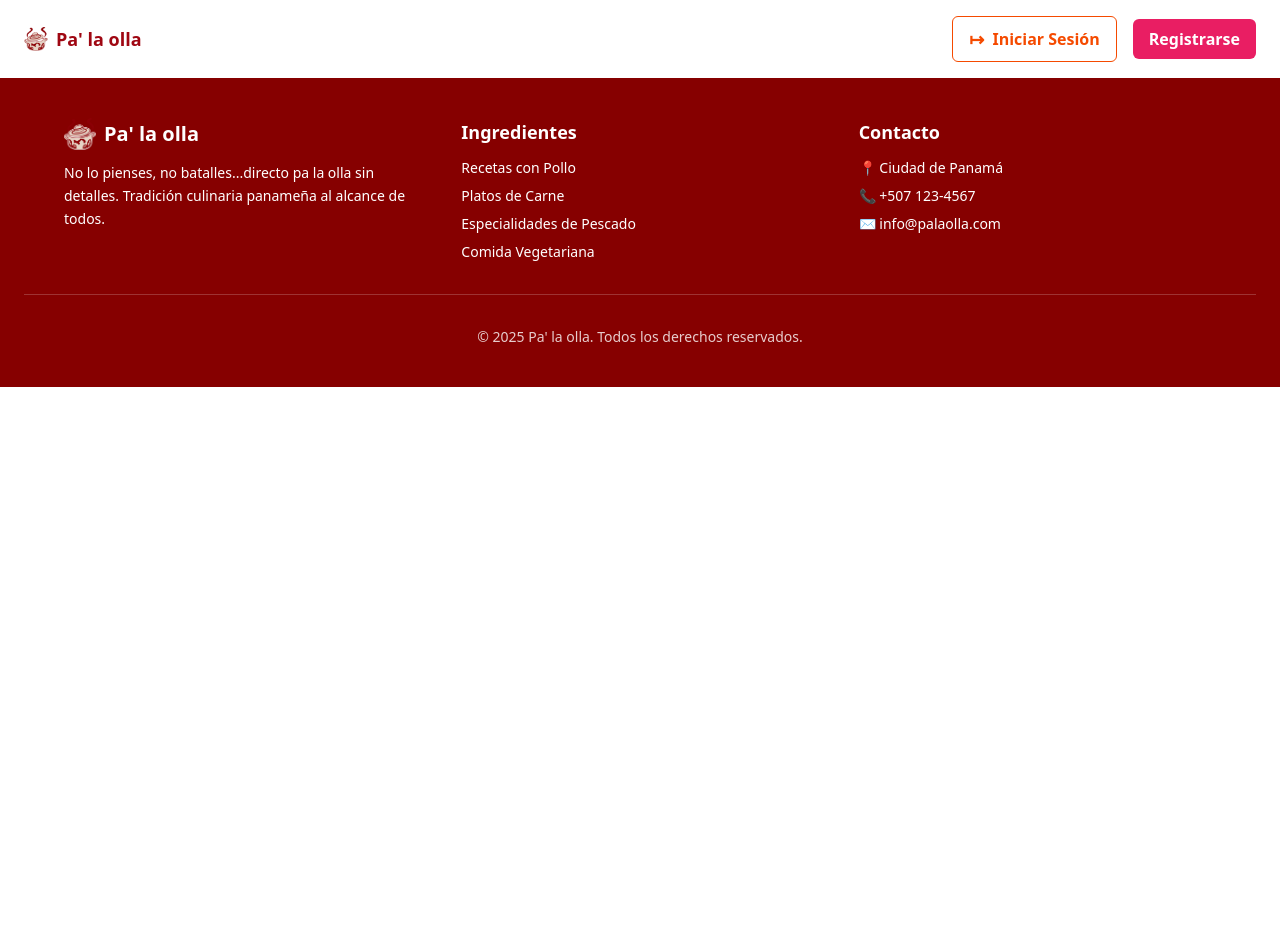
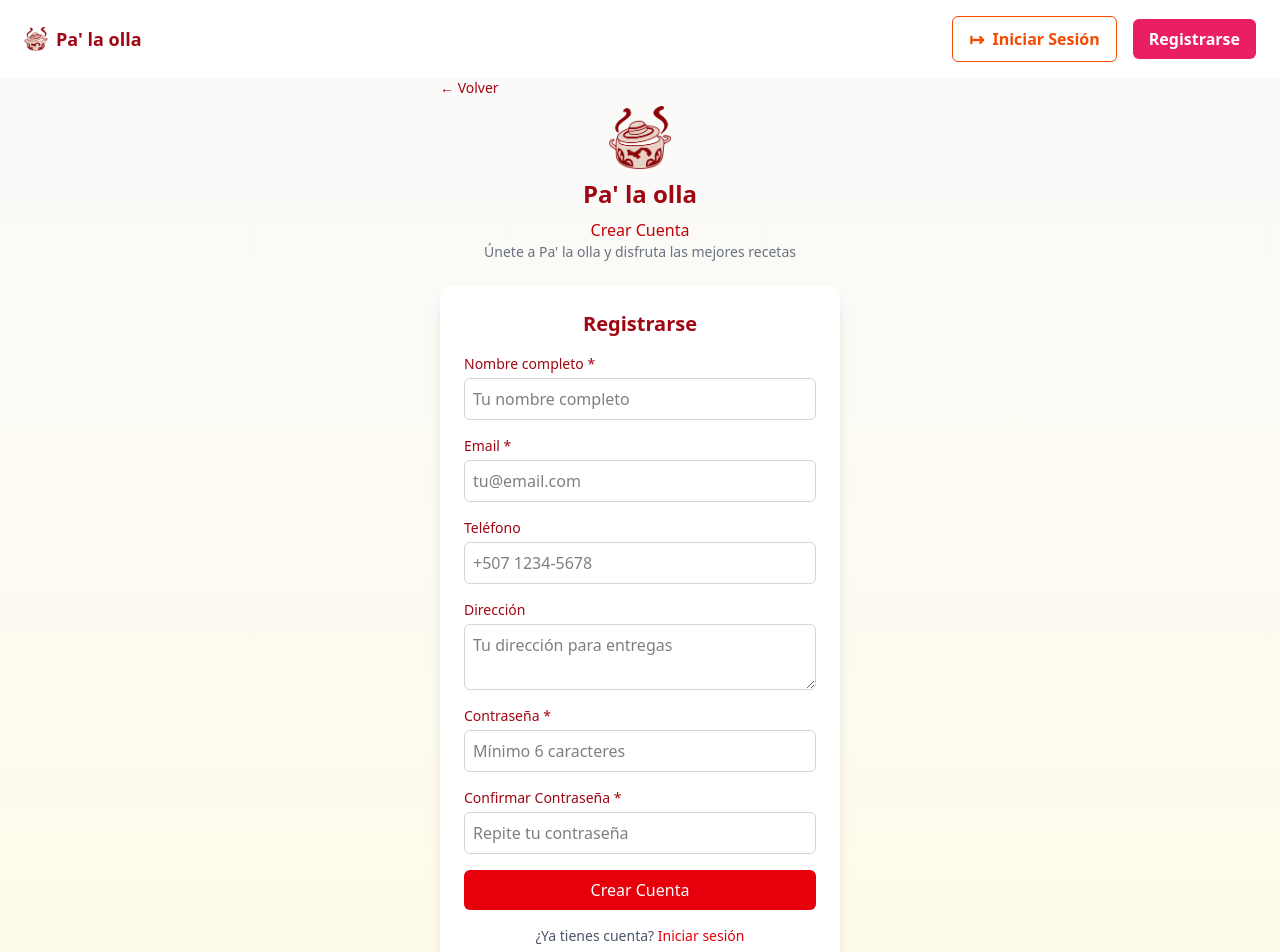
Before and after one commit to 44devCarlos/Pa-la-Olla, a React (Vite) app in the folder web/: page /register in a window 1280 px wide. Shown: the top 952 px of the page. Before the commit the page ends 800 px from the top, so only its background shows below. Built offline with nearby package versions, Linux system fonts and the light colour scheme.

Commit message:
Login y Register
Creación de las paginas solicitadas

```diff
--- a/web/src/App.jsx
+++ b/web/src/App.jsx
@@ -1,5 +1,7 @@
 import { BrowserRouter, Routes, Route } from "react-router-dom";
 import Home from "./pages/Home";
+import Login from "./pages/Login";
+import Register from "./pages/Register";
 import Header from "./components/Header";
 import Footer from "./components/Footer";
 
@@ -11,6 +13,8 @@ function App() {
 			<Header />
 			<Routes>
 				<Route path="/" element={<Home />} />
+				<Route path="/login" element={<Login />} />
+				<Route path="/register" element={<Register />} />
 			</Routes>
 			<Footer />
 		</BrowserRouter>
--- /dev/null
+++ b/web/src/pages/Login.jsx
@@ -0,0 +1,61 @@
+import logoPaLaOlla from "../assets/img/logo.png";
+export default function Login() {
+  return (
+    <div className="min-h-screen bg-gradient-to-b from-neutral-50 to-amber-50 flex flex-col items-center justify-center">
+      <div className="w-full max-w-md px-6">
+        <div className="flex flex-col items-center mb-6">
+          <button className="self-start text-sm text-red-800 mb-2">&larr; Volver</button>
+          <img src={logoPaLaOlla} alt="Logo Pa' la olla" className="w-16 h-16 mb-2" />
+          <h1 className="text-2xl font-bold text-red-800">Pa' la olla</h1>
+          <p className="text-base text-red-700 mt-2">Iniciar Sesión</p>
+          <p className="text-sm text-gray-500 text-center">
+            Entra a tu cuenta para hacer pedidos
+          </p>
+        </div>
+
+        <div className="bg-white shadow-lg rounded-xl p-6">
+          <h2 className="text-center text-xl font-semibold text-red-800 mb-4">
+            Bienvenido de vuelta
+          </h2>
+          <form className="space-y-4">
+            <div>
+              <label className="block text-sm font-medium text-red-800">
+                Email
+              </label>
+              <input
+                type="email"
+                placeholder="tu@email.com"
+                className="mt-1 block w-full border border-gray-300 rounded-md p-2 focus:outline-none focus:ring-2 focus:ring-red-300"
+              />
+            </div>
+            <div>
+              <label className="block text-sm font-medium text-red-800">
+                Contraseña
+              </label>
+              <input
+                type="password"
+                placeholder="Tu contraseña"
+                className="mt-1 block w-full border border-gray-300 rounded-md p-2 focus:outline-none focus:ring-2 focus:ring-red-300"
+              />
+            </div>
+            <button
+              type="submit"
+              className="w-full bg-orange-600 text-white py-2 rounded-md hover:bg-orange-700 transition"
+            >
+              Iniciar Sesión
+            </button>
+          </form>
+          <p className="text-center text-sm text-gray-600 mt-4">
+            ¿No tienes cuenta?{" "}
+            <a href="/register" className="text-red-600 font-medium">
+              Regístrate aquí
+            </a>
+          </p>
+          <div className="text-center text-xs text-yellow-700 mt-2 bg-yellow-100 rounded p-2">
+            Demo: Usa cualquier email y contraseña de 6+ caracteres
+          </div>
+        </div>
+      </div>
+    </div>
+  );
+}
--- /dev/null
+++ b/web/src/pages/Register.jsx
@@ -0,0 +1,96 @@
+import logoPaLaOlla from "../assets/img/logo.png";
+export default function Register() {
+  return (
+    <div className="min-h-screen bg-gradient-to-b from-neutral-50 to-amber-50 flex flex-col items-center justify-center">
+      <div className="w-full max-w-md px-6">
+        <div className="flex flex-col items-center mb-6">
+          <button className="self-start text-sm text-red-800 mb-2">&larr; Volver</button>
+          <img src={logoPaLaOlla} alt="Logo Pa' la olla" className="w-16 h-16 mb-2" />
+          <h1 className="text-2xl font-bold text-red-800">Pa' la olla</h1>
+          <p className="text-base text-red-700 mt-2">Crear Cuenta</p>
+          <p className="text-sm text-gray-500 text-center">
+            Únete a Pa' la olla y disfruta las mejores recetas
+          </p>
+        </div>
+
+        <div className="bg-white shadow-lg rounded-xl p-6">
+          <h2 className="text-center text-xl font-semibold text-red-800 mb-4">Registrarse</h2>
+          <form className="space-y-4">
+            <div>
+              <label className="block text-sm font-medium text-red-800">
+                Nombre completo *
+              </label>
+              <input
+                type="text"
+                placeholder="Tu nombre completo"
+                className="mt-1 block w-full border border-gray-300 rounded-md p-2 focus:outline-none focus:ring-2 focus:ring-red-300"
+              />
+            </div>
+            <div>
+              <label className="block text-sm font-medium text-red-800">
+                Email *
+              </label>
+              <input
+                type="email"
+                placeholder="tu@email.com"
+                className="mt-1 block w-full border border-gray-300 rounded-md p-2 focus:outline-none focus:ring-2 focus:ring-red-300"
+              />
+            </div>
+            <div>
+              <label className="block text-sm font-medium text-red-800">
+                Teléfono
+              </label>
+              <input
+                type="tel"
+                placeholder="+507 1234-5678"
+                className="mt-1 block w-full border border-gray-300 rounded-md p-2 focus:outline-none focus:ring-2 focus:ring-red-300"
+              />
+            </div>
+            <div>
+              <label className="block text-sm font-medium text-red-800">
+                Dirección
+              </label>
+              <textarea
+                placeholder="Tu dirección para entregas"
+                className="mt-1 block w-full border border-gray-300 rounded-md p-2 focus:outline-none focus:ring-2 focus:ring-red-300"
+                rows="2"
+              ></textarea>
+            </div>
+            <div>
+              <label className="block text-sm font-medium text-red-800">
+                Contraseña *
+              </label>
+              <input
+                type="password"
+                placeholder="Mínimo 6 caracteres"
+                className="mt-1 block w-full border border-gray-300 rounded-md p-2 focus:outline-none focus:ring-2 focus:ring-red-300"
+              />
+            </div>
+            <div>
+              <label className="block text-sm font-medium text-red-800">
+                Confirmar Contraseña *
+              </label>
+              <input
+                type="password"
+                placeholder="Repite tu contraseña"
+                className="mt-1 block w-full border border-gray-300 rounded-md p-2 focus:outline-none focus:ring-2 focus:ring-red-300"
+              />
+            </div>
+            <button
+              type="submit"
+              className="w-full bg-red-600 text-white py-2 rounded-md hover:bg-red-700 transition"
+            >
+              Crear Cuenta
+            </button>
+          </form>
+          <p className="text-center text-sm text-gray-600 mt-4">
+            ¿Ya tienes cuenta?{" "}
+            <a href="/login" className="text-red-600 font-medium">
+              Iniciar sesión
+            </a>
+          </p>
+        </div>
+      </div>
+    </div>
+  );
+}
```
